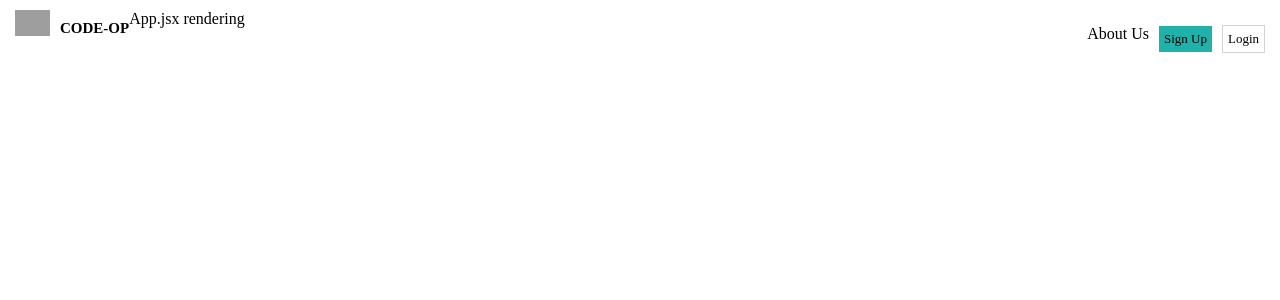
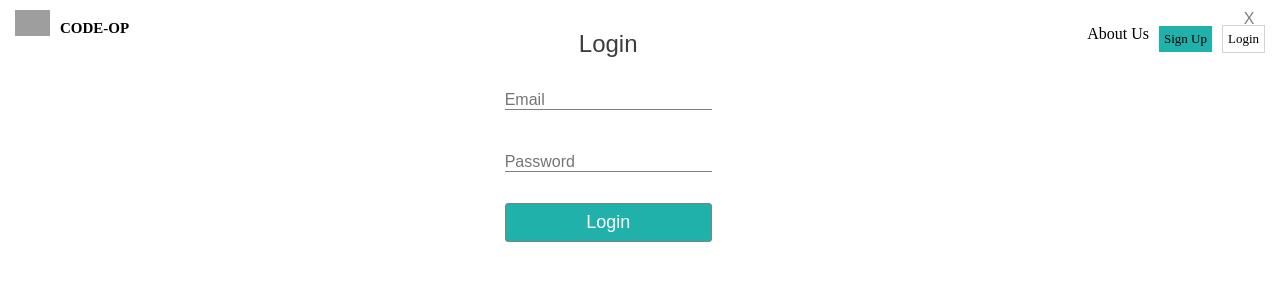
Before and after one commit to HowDidIGitHere/code-op, a React (Create React App) app in the folder frontend/: page /#/login in a window 1280 px wide. Before the commit this address led to /#/profile. Shown: the top 300 px of the page. Built offline with nearby package versions, Linux system fonts and the light colour scheme; grey boxes are pictures that could not be loaded.

Commit message:
login component: css styling

```diff
--- a/frontend/src/app.jsx
+++ b/frontend/src/app.jsx
@@ -4,7 +4,6 @@ import { AuthRoute, ProtectedRoute } from './util/route_util';
 import { Switch } from 'react-router-dom';
 import NavBarContainer from './components/nav/navbar_container';
 import Modal from './components/modals/modal';
-import './modal.css'
 
 import LoginFormContainer from './components/session/login_form_container';
 import SignupFormContainer from './components/session/signup_form_container';
@@ -16,7 +15,6 @@ const App = () => (
     <Modal />
 
     <Switch>
-      <h1>App.jsx rendering</h1>
       <AuthRoute exact path="/login" component={LoginFormContainer} />
       <AuthRoute exact path="/signup" component={SignupFormContainer} />
 
--- a/frontend/src/modal.css
+++ b/frontend/src/components/modals/modal.css
@@ -15,5 +15,5 @@
   transform: translate(-50%, -50%);
   background-color: white;
   padding: 20px;
-  border-radius: 10px;
+  border-radius: 5px;
 }
--- a/frontend/src/components/modals/modal.jsx
+++ b/frontend/src/components/modals/modal.jsx
@@ -3,6 +3,7 @@ import { closeModal } from '../../actions/modal_actions';
 import { connect } from 'react-redux';
 import LoginFormContainer from '../session/login_form_container';
 import SignupFormContainer from '../session/signup_form_container';
+import './modal.css'
 
 function Modal({modal, closeModal}) {
   if (!modal) {
--- /dev/null
+++ b/frontend/src/components/session/login.css
@@ -0,0 +1,41 @@
+.login-modal{
+	font-family: sans-serif;
+	display: flex;
+	flex-direction: column;
+	align-items: center;
+}
+
+.login-form-close-button{
+	position: absolute;
+	right: 2vw;
+	color: gray;
+}
+
+.login-modal > h2{
+	font-size: x-large;
+	color: #3c3c3c;
+	padding-top: 2.5vh;
+	padding-bottom: 0.5vh;
+}
+
+.login-form > div{
+	display: flex;
+	flex-direction: column;
+	margin: 2vh;
+}
+
+.login-form > div > input{
+	border-bottom: 1px solid gray;
+	margin-top: 1vw;
+	margin-bottom: 1vw;
+}
+
+.login-form-button{
+	border: 1px solid gray;
+	border-radius: 3px;
+	text-align: center;
+	padding: 1vh;
+	background-color: lightseagreen;
+	color: white;
+	font-size: large;
+}
--- a/frontend/src/components/session/login_form.js
+++ b/frontend/src/components/session/login_form.jsx
@@ -1,6 +1,7 @@
 
 import React from 'react';
 import { withRouter } from 'react-router-dom';
+import "./login.css"
 
 class LoginForm extends React.Component {
   constructor(props) {
@@ -64,10 +65,10 @@ class LoginForm extends React.Component {
 
   render() {
     return (
-      <div>
-        <p className="form-close-button" onClick={()=> this.props.closeModal()}>X</p>
-        <h2>Login Form</h2>
-        <form onSubmit={this.handleSubmit}>
+      <div className="login-modal">
+        <p className="login-form-close-button" onClick={()=> this.props.closeModal()}>X</p>
+        <h2>Login</h2>
+        <form className="login-form" onSubmit={this.handleSubmit}>
           <div>
               <input type="text"
                 value={this.state.email}
@@ -81,7 +82,7 @@ class LoginForm extends React.Component {
                 placeholder="Password"
               />
             <br/>
-            <input type="submit" value="Submit" />
+            <button className="login-form-button" type="submit" >Login</button>
             {this.renderErrors()}
           </div>
         </form>
--- a/frontend/src/components/session/login_form_container.js
+++ b/frontend/src/components/session/login_form_container.js
@@ -3,7 +3,7 @@ import { login } from '../../actions/session_actions';
 import { openModal, closeModal } from '../../actions/modal_actions';
 // import {clearErrors} from "../../actions/session_actions"
 
-import LoginForm from './login_form';
+import LoginForm from "./login_form.jsx"
 
 const mapStateToProps = (state) => {
   return {
```
